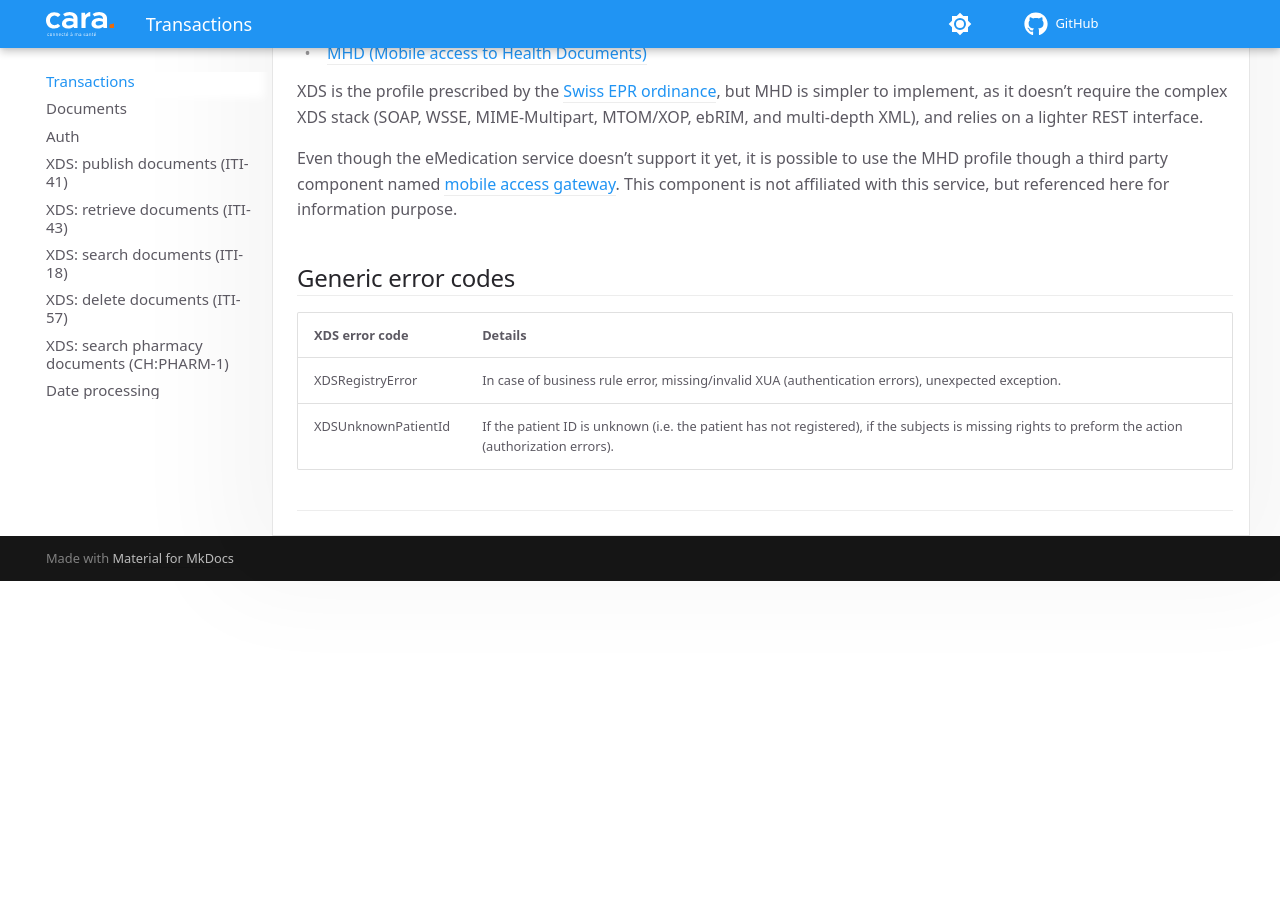
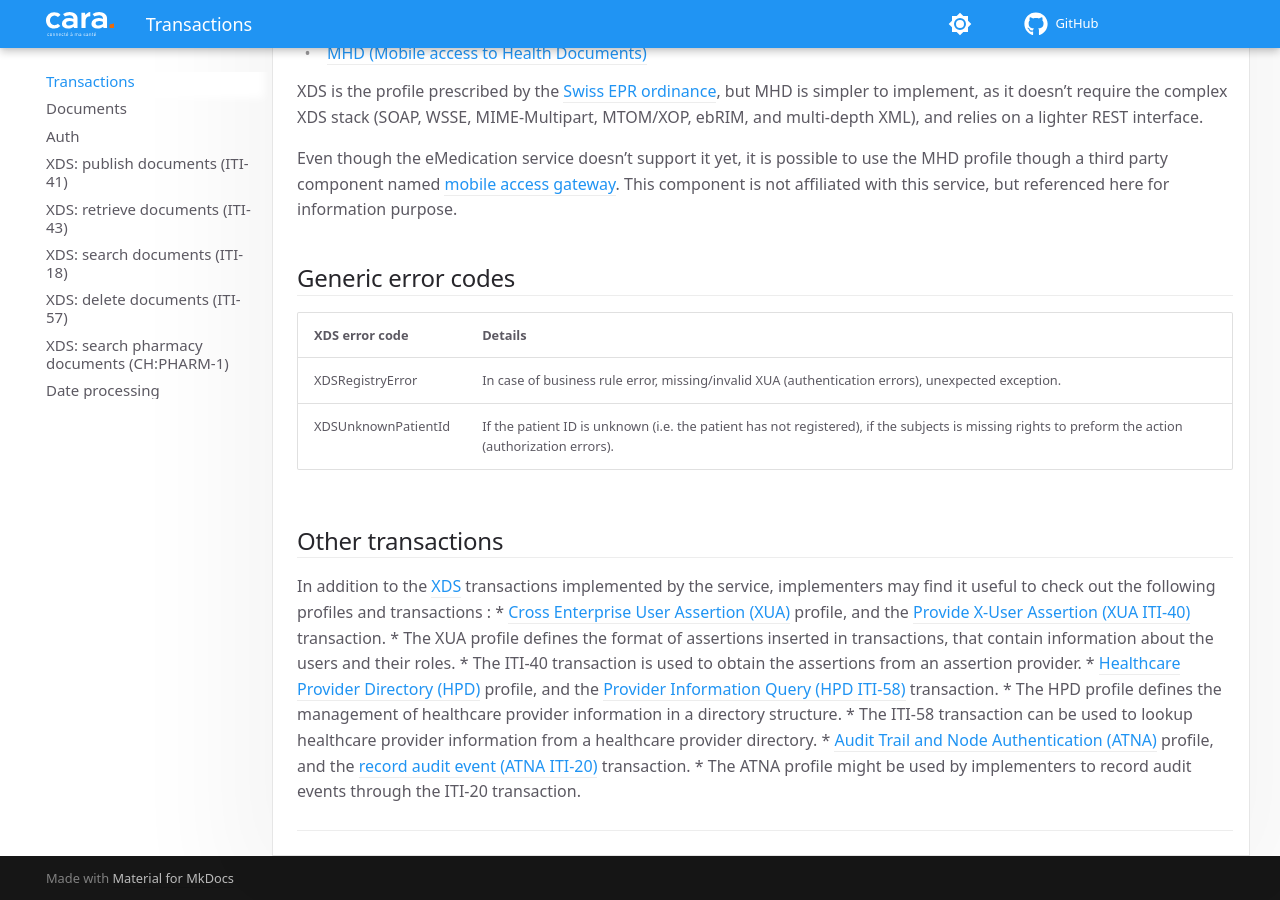
Before and after one commit to CARA-ch/emed-service-guide, an MkDocs documentation site: the page built from docs/transactions/index.md, in a window 1280 px wide and 900 px high, scrolled down 1073 px. Built offline with MkDocs 1.6.1 and Material for MkDocs 9.7.7, drawn with Linux system fonts in a browser that asks for light colours; comment, search, counter and statistics services are not loaded; before the commit the page ends 1654 px from its top, so only the background shows below that.

Commit message:
#3 add short description ot XUA, HPD and ATNA profiles and useful transactions

```diff
--- a/docs/transactions/index.md
+++ b/docs/transactions/index.md
@@ -45,3 +45,14 @@ Even though the eMedication service doesn't support it yet, it is possible to us
 |---------------------|-----------------------------------------------------------------------------------------------------------------------------------------------------|
 | XDSRegistryError    | In case of business rule error, missing/invalid XUA (authentication errors), unexpected exception.                                                  |
 | XDSUnknownPatientId | If the patient ID is unknown (i.e. the patient has not registered), if the subjects is missing rights to preform the action (authorization errors). |
+
+## Other transactions
+In addition to the [XDS](https://profiles.ihe.net/ITI/TF/Volume1/ch-10.html) transactions implemented by the service, implementers may find it useful to check out the following profiles and transactions :
+* [Cross Enterprise User Assertion (XUA)](https://profiles.ihe.net/ITI/TF/Volume1/ch-13.html) profile, and the [Provide X-User Assertion (XUA ITI-40)](https://profiles.ihe.net/ITI/TF/Volume2/ITI-40.html#3.40) transaction.
+    * The XUA profile defines the format of assertions inserted in transactions, that contain information about the users and their roles.
+    * The ITI-40 transaction is used to obtain the assertions from an assertion provider.
+* [Healthcare Provider Directory (HPD)](https://www.ihe.net/uploadedFiles/Documents/ITI/IHE_ITI_Suppl_HPD.pdf) profile, and the [Provider Information Query (HPD ITI-58)](https://profiles.ihe.net/ITI/TF/Volume2/ITI-58.html) transaction.
+    * The HPD profile defines the management of healthcare provider information in a directory structure.
+    * The ITI-58 transaction can be used to lookup healthcare provider information from a healthcare provider directory.
+* [Audit Trail and Node Authentication (ATNA)](https://profiles.ihe.net/ITI/TF/Volume1/ch-9.html) profile, and the [record audit event (ATNA ITI-20)](https://profiles.ihe.net/ITI/TF/Volume2/ITI-20.html#3.20) transaction.
+    * The ATNA profile might be used by implementers to record audit events through the ITI-20 transaction.
```
